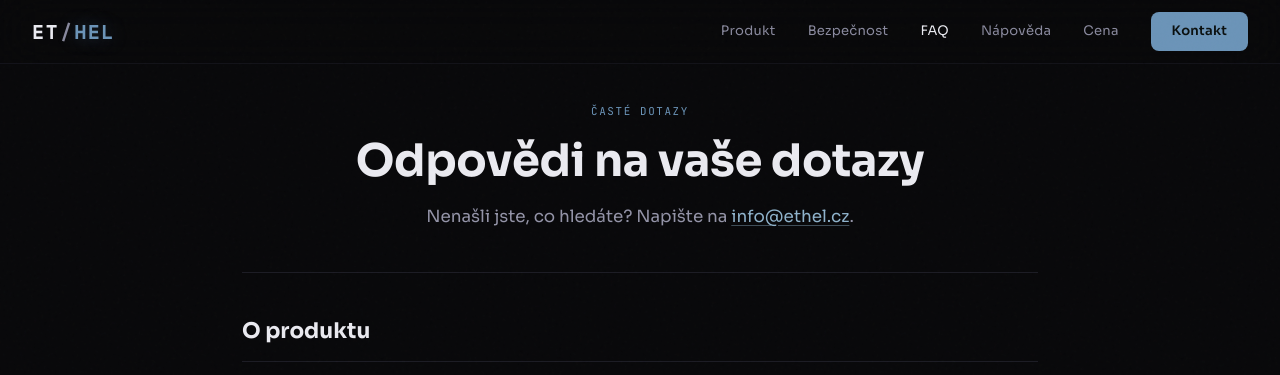
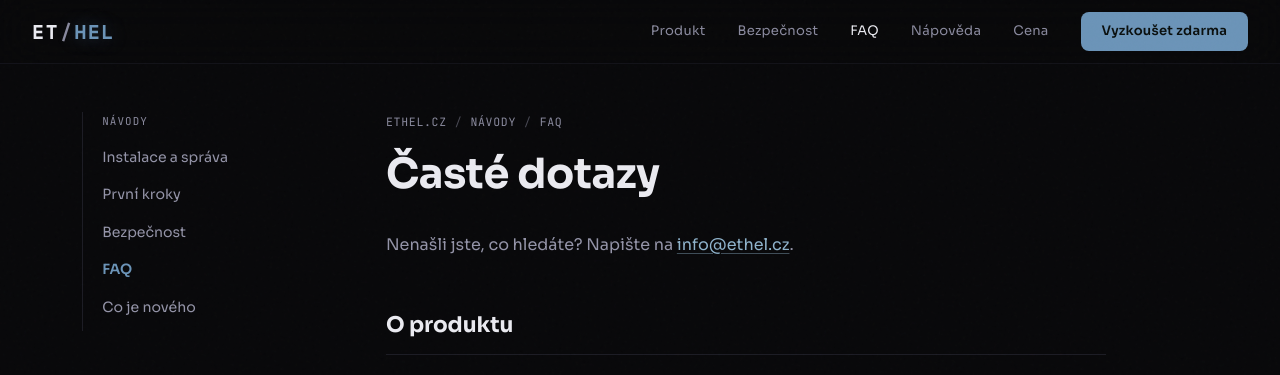
Before and after one commit to sevela/ethel-web, a website: page faq/index.html in a window 1280 px wide. Shown: the top 375 px of the page. Drawn offline with Linux system fonts and the light colour scheme.

Commit message:
ETH-153: sjednoceni layoutu vsech docs stranek - sidebar, nav CTA, levy h1
- bezpecnost a faq prevedeny na docs-shell layout se sidebarnem
- sidebar rozsiril na 5 polozek (instalace, prvni-kroky, bezpecnost, faq, changelog)
- nav CTA sjednoceno na Vyzkousit zdarma na vsech strankach
- changelog: centered cl-hero nahrazen levym h1 (jako instalace/prvni-kroky)
- docs hub: pridana karta FAQ
- email sablony: opraveny URL na /docs/instalace/ a /docs/prvni-kroky/

```diff
--- a/faq/index.html
+++ b/faq/index.html
@@ -29,49 +29,6 @@
 <link rel="stylesheet" href="/docs/_assets/docs.css">
 
 <style>
-.faq-page {
-  max-width: 860px;
-  margin: 0 auto;
-  padding: 6rem 2rem 5rem;
-}
-.faq-hero {
-  text-align: center;
-  margin-bottom: 2.5rem;
-  padding-bottom: 2.5rem;
-  border-bottom: 1px solid var(--border);
-}
-.faq-tag {
-  display: inline-block;
-  font-family: 'JetBrains Mono', monospace;
-  font-size: 0.68rem;
-  color: var(--accent);
-  letter-spacing: 0.15em;
-  text-transform: uppercase;
-  margin-bottom: 1rem;
-}
-.faq-hero h1 {
-  font-size: clamp(2rem, 4.5vw, 2.8rem);
-  font-weight: 800;
-  color: var(--text);
-  margin-bottom: 0.9rem;
-  letter-spacing: -0.01em;
-  line-height: 1.15;
-}
-.faq-hero p {
-  font-size: 1.05rem;
-  color: var(--text-secondary);
-  max-width: 560px;
-  margin: 0 auto;
-  line-height: 1.75;
-}
-.faq-hero p a {
-  color: var(--accent-light);
-  text-decoration: underline;
-  text-decoration-color: rgba(143, 179, 204, 0.4);
-  text-underline-offset: 3px;
-  transition: color 0.2s, text-decoration-color 0.2s;
-}
-.faq-hero p a:hover { color: var(--accent); text-decoration-color: var(--accent); }
 .faq-toc {
   display: flex;
   flex-wrap: wrap;
@@ -342,18 +299,32 @@
     <a href="/faq" class="active">FAQ</a>
     <a href="/docs/">Nápověda</a>
     <a href="/#cena">Cena</a>
-    <a href="/#kontakt" class="nav-cta">Kontakt</a>
+    <a href="/#kontakt" class="nav-cta">Vyzkoušet zdarma</a>
   </div>
 </nav>
 </header>
 
-<main class="faq-page">
+<main class="docs-shell">
 
-  <div class="faq-hero">
-    <span class="faq-tag">ČASTÉ DOTAZY</span>
-    <h1>Odpovědi na vaše dotazy</h1>
-    <p>Nenašli jste, co hledáte? Napište na <a href="mailto:info@ethel.cz">info@ethel.cz</a>.</p>
-  </div>
+  <aside class="docs-sidebar">
+    <div class="sidebar-heading">Návody</div>
+    <ul>
+      <li><a href="/docs/instalace/">Instalace a správa</a></li>
+      <li><a href="/docs/prvni-kroky/">První kroky</a></li>
+      <li><a href="/bezpecnost">Bezpečnost</a></li>
+      <li><a href="/faq" class="active">FAQ</a></li>
+      <li><a href="/docs/changelog/">Co je nového</a></li>
+    </ul>
+  </aside>
+
+  <article>
+    <div class="docs-breadcrumb">
+      <a href="/">ethel.cz</a><span class="sep">/</span><a href="/docs/">návody</a><span class="sep">/</span>faq
+    </div>
+    <div class="docs-content">
+
+  <h1>Časté dotazy</h1>
+  <p>Nenašli jste, co hledáte? Napište na <a href="mailto:info@ethel.cz">info@ethel.cz</a>.</p>
 
   <!-- O produktu -->
   <section class="faq-section" id="o-produktu">
@@ -498,6 +469,9 @@
     </div>
   </section>
 
+    </div><!-- /docs-content -->
+  </article>
+
 </main>
 
 <footer>
```
Also changed, not shown: bezpecnost/index.html (+24 -44 lines), docs/changelog/index.html (+6 -38 lines), docs/emails/activation.md (+2 -2 lines), docs/emails/welcome.md (+2 -2 lines), docs/index.html (+8 -1 lines), docs/instalace/index.html (+3 -1 lines), docs/prvni-kroky/index.html (+3 -1 lines), scripts/_docs-template.html (+3 -1 lines).
